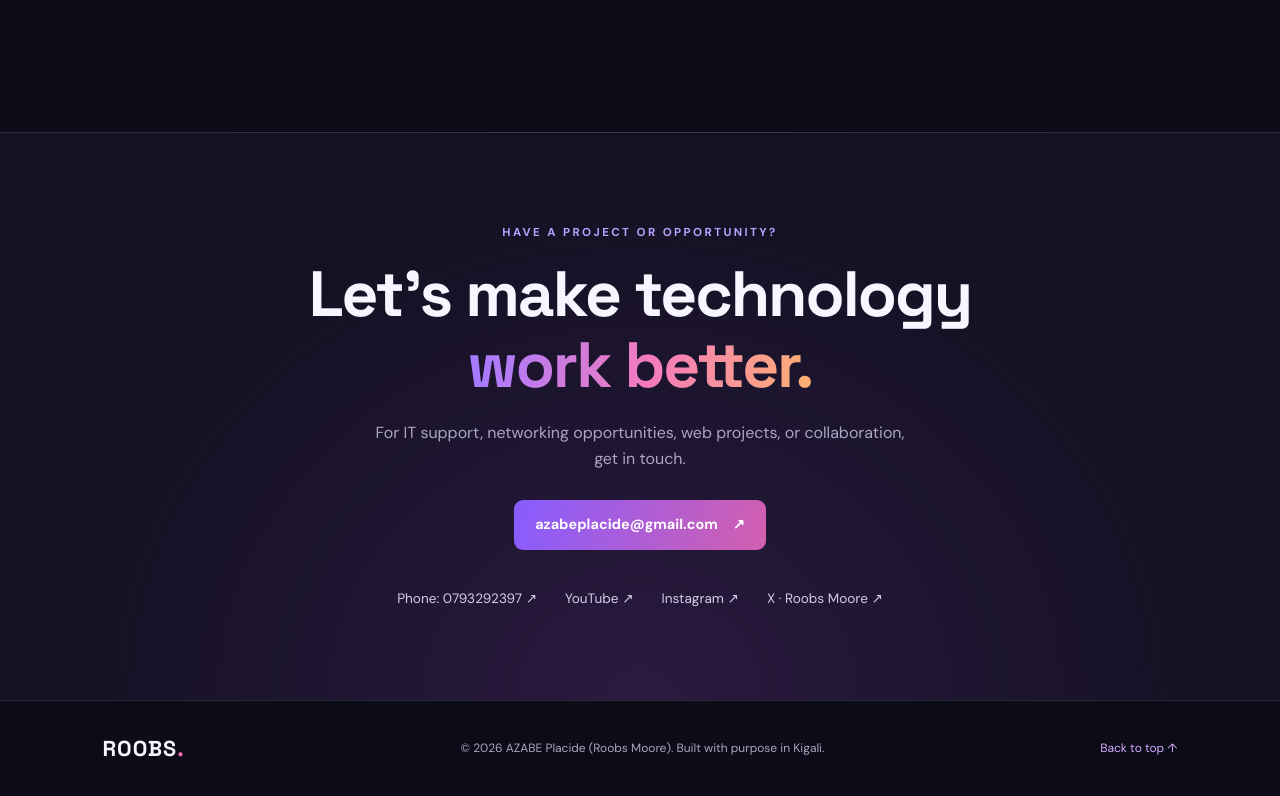
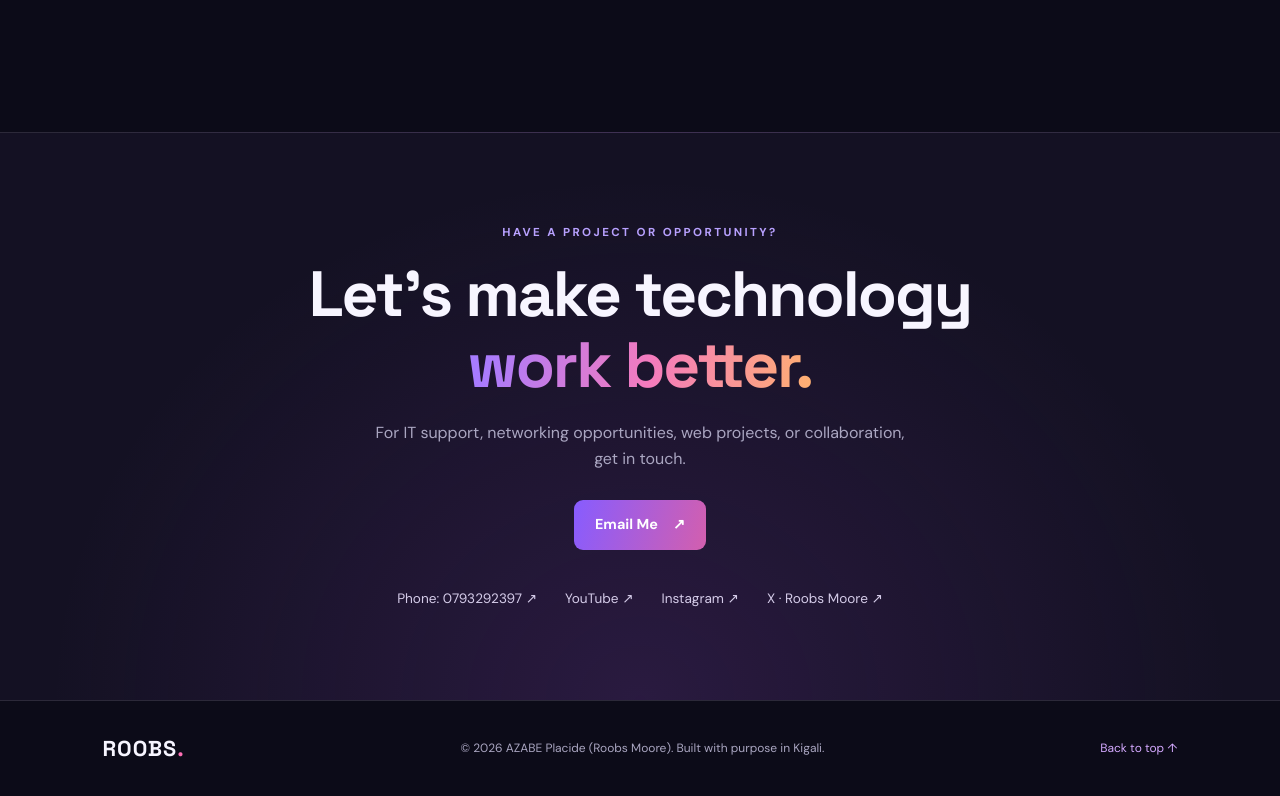
Before and after one commit to AzabeRoobsMoore/roobsmoore-portfolio, a plain HTML site: page index.html in a window 1280 px wide. Shown: the part 2706-3502 px from the top of the page. Drawn offline with Linux system fonts and the light colour scheme.

Commit message:
Update index.html

```diff
--- a/index.html
+++ b/index.html
@@ -106,9 +106,11 @@
     <p>For IT support, networking opportunities, web projects, or collaboration, get in touch.</p>
 
     <a class="button button-primary"
-       href="mailto:azabeplacide@gmail.com">
-      azabeplacide@gmail.com <span>↗</span>
-    </a>
+   href="https://mail.google.com/mail/?view=cm&fs=1&to=azabeplacide@gmail.com"
+   target="_blank"
+   rel="noopener noreferrer">
+  Email Me <span>↗</span>
+</a>
 
     <div class="social-links">
       <a href="tel:+250793292397">
```
